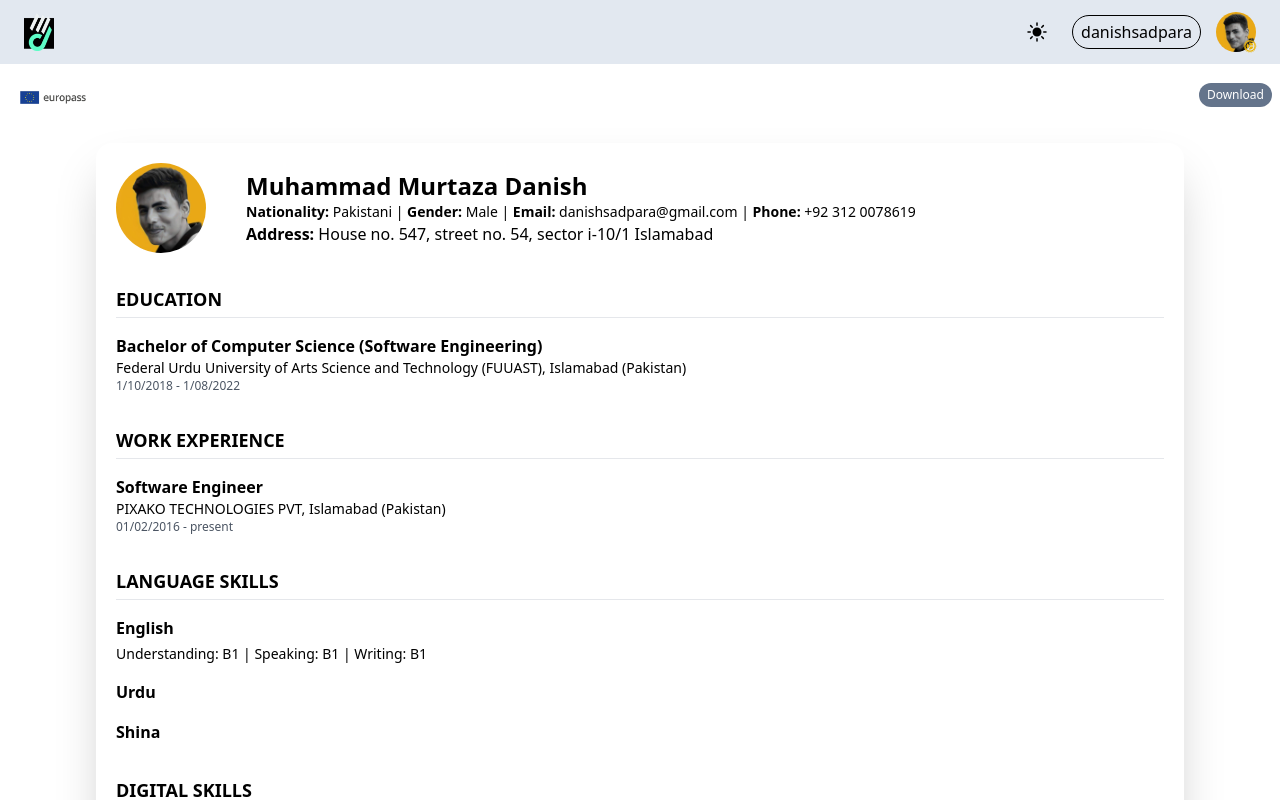
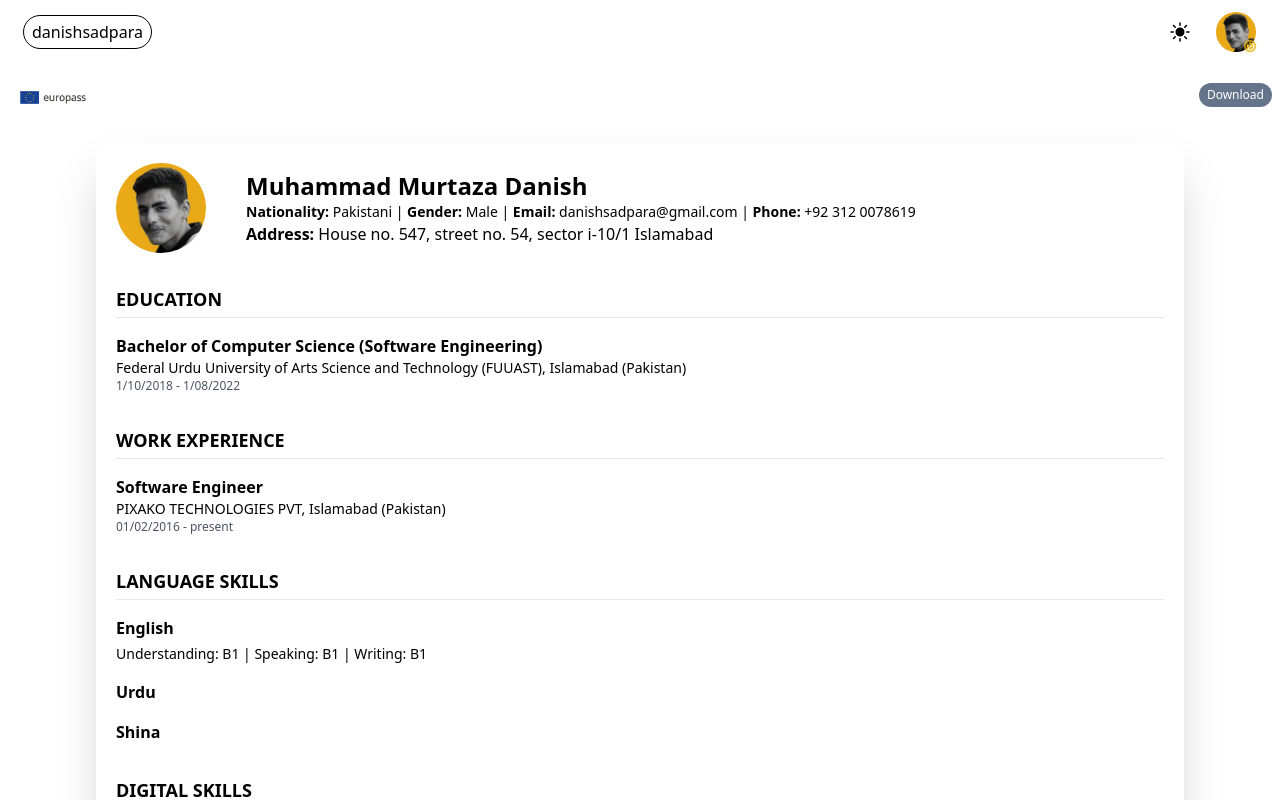
Before and after one commit to danishsadpara/portfolio, a Next.js app in the folder nextjs/: page /profile in a window 1280 px wide. Shown: the top 800 px of the page. Built offline with nearby package versions, Linux system fonts and the light colour scheme.

Commit message:
MOD: eslint correction and modifications

```diff
--- a/nextjs/src/app/layout.tsx
+++ b/nextjs/src/app/layout.tsx
@@ -1,3 +1,4 @@
+import React from "react";
 import type { Metadata } from "next";
 import "./globals.css";
 import { ThemeProvider } from "next-themes";
--- a/nextjs/src/components/Appbar.tsx
+++ b/nextjs/src/components/Appbar.tsx
@@ -1,7 +1,6 @@
 "use client";
-import React, { useState, useRef, ReactElement } from "react";
+import React, { useState } from "react";
 import { ThemeSwitch } from "./ThemeSwitch";
-import Logo from "./Logo";
 import Avatar from "./Avatar";
 import { CogIcon } from "@heroicons/react/24/solid";
 import Dropdown from "./Dropdown";
@@ -15,16 +14,15 @@ const Appbar: React.FC = () => {
   };
 
   return (
-    <nav className="bg-slate-200 dark:bg-slate-950">
+    <nav className="">
       <div className="flex justify-between items-center px-6 py-3">
-        <Logo />
+        <span className="hidden md:block">
+          <Tag text="danishsadpara" />
+        </span>
         <div className="flex items-center justify-center space-x-4">
           <div className="">
             <ThemeSwitch />
           </div>
-          <span className="hidden md:block">
-            <Tag text="danishsadpara" />
-          </span>
 
           <div className="relative">
             <Avatar
--- a/nextjs/src/components/Tag.tsx
+++ b/nextjs/src/components/Tag.tsx
@@ -1,4 +1,4 @@
-import React, { ReactNode } from "react";
+import React from "react";
 interface TagProp {
   text: string;
 }
--- a/nextjs/src/components/ThemeSwitch.tsx
+++ b/nextjs/src/components/ThemeSwitch.tsx
@@ -1,5 +1,5 @@
 "use client";
-import { useState, useEffect } from "react";
+import React, { useState, useEffect } from "react";
 import { useTheme } from "next-themes";
 import { SunIcon, MoonIcon } from "@heroicons/react/24/solid";
 
--- a/nextjs/src/components/Hero.tsx
+++ b/nextjs/src/sections/Hero.tsx
@@ -1,8 +1,7 @@
 "use client";
 import React from "react";
-import Avatar from "./Avatar";
 import { AtSymbolIcon } from "@heroicons/react/24/solid";
-
+import Avatar from "@/components/Avatar";
 const Hero = () => {
   return (
     <div>
```
Also changed, not shown: nextjs/eslint.config.mjs (added, +13 -0 lines), nextjs/package.json (+9 -3 lines), 1 other file (tests, documents, lock files or other folders).
